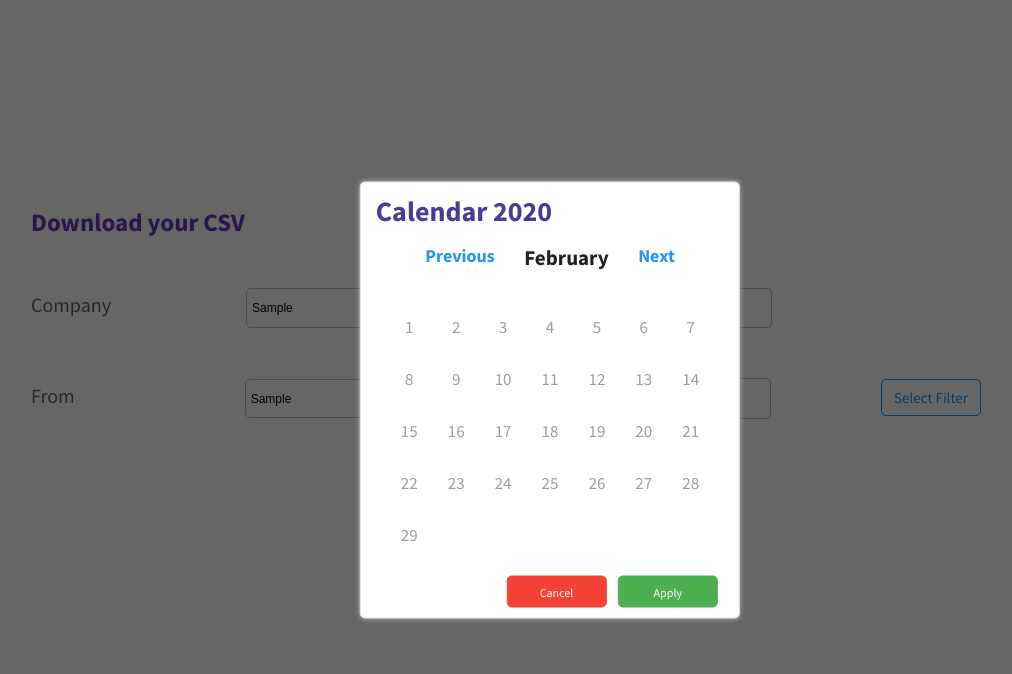
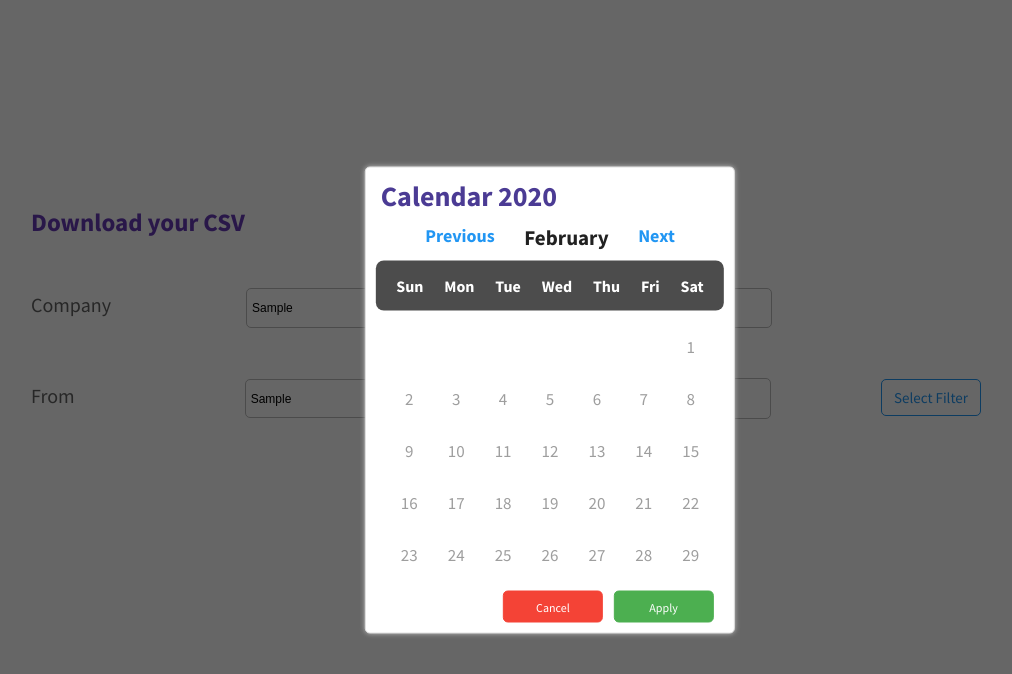
Before and after one commit to vartika06/psh, a React (Create React App) app: page / in a window 1280 px wide. Both pictures are taken after typing "Sample", "Sample", "Sample" into the empty fields and a click on the button "Select Filter". Shown: the top 674 px of the page, without its empty margins (90-1102 px from the left). Built offline with nearby package versions, Linux system fonts and the light colour scheme.

Commit message:
day4 commit1 days_added_in_calendar

```diff
--- a/src/App.css
+++ b/src/App.css
@@ -137,14 +137,30 @@
   display: grid;
   grid-template-columns: auto auto auto;
   grid-column: 1 / span 7;
-  padding: 15px;
+  padding: 10px;
+}
+
+.day {
+  padding: 5px;
+  justify-self: center;
+  font-weight: bold;
+  color: #fff;
+}
+
+.daysRow {
+  display: grid;
+  background: rgba(0, 0, 0, 0.7);
+  grid-template-columns: auto auto auto auto auto auto auto;
+  grid-column: 1 / span 7;
+  padding: 10px;
+  border-radius: 8px;
 }
 
 .contentCalendar {
   display: grid;
   grid-column: 1 / span 7;
   grid-template-columns: auto auto auto auto auto auto auto;
-  padding: 15px;
+  padding: 10px;
 }
 
 .prevControl {
@@ -244,6 +260,7 @@ button:focus {
   width: 40px;
   height: 40px;
   background: rgba(75, 59, 148, 0.9);
+  color: #fff;
   border: 1px solid #e0e0e0;
   border-radius: 5px;
 }
--- a/src/Components/Calendar.js
+++ b/src/Components/Calendar.js
@@ -48,11 +48,33 @@ class Calendar extends React.Component {
     this.props.hideModal();
   };
 
+  weekdayshort = moment.weekdaysShort();
+
   render() {
     const days = moment(this.state.date, "YYYY-MM").daysInMonth();
     const year = moment(this.state.date).format("YYYY");
     const month = moment(this.state.date).format("MMMM");
     const dates = [];
+    const firstDayOfMonth = moment(this.state.date)
+      .startOf("month")
+      .format("d");
+
+    let weekdayshortname = this.weekdayshort.map(day => {
+      return (
+        <div key={day} className="day">
+          {day}
+        </div>
+      );
+    });
+
+    let blanks = [];
+    for (let j = 0; j < firstDayOfMonth; j++) {
+      blanks.push(
+        <div key={j} className="blankSpace">
+          {" "}
+        </div>
+      );
+    }
 
     const myClass = this.props.show
       ? "modal display-block"
@@ -79,7 +101,13 @@ class Calendar extends React.Component {
               Next
             </div>
           </div>
-          <div className="contentCalendar">{dates}</div>
+
+          <div className="daysRow">{weekdayshortname}</div>
+
+          <div className="contentCalendar">
+            {blanks}
+            {dates}
+          </div>
           <div className="calendarBtns">
             <div className="button-cancel">
               <button onClick={this.handleCancel}>Cancel</button>
```
